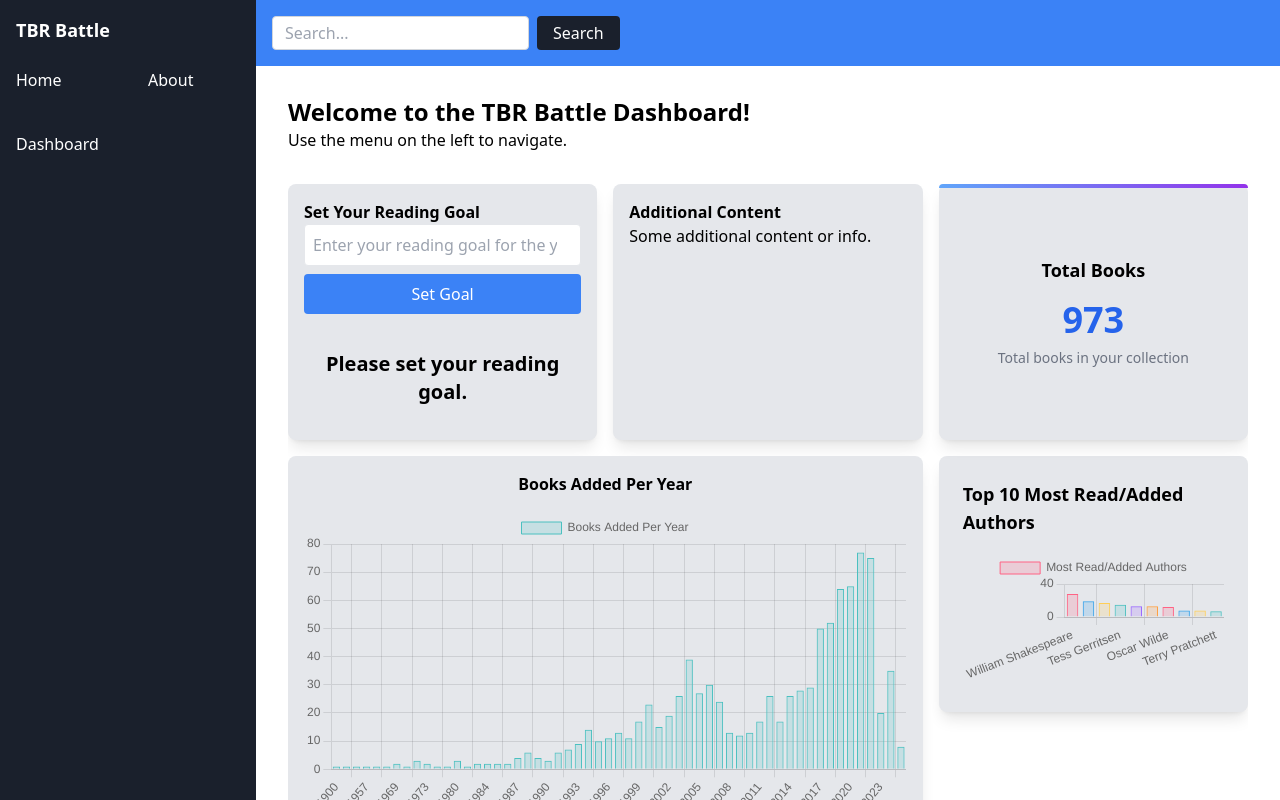
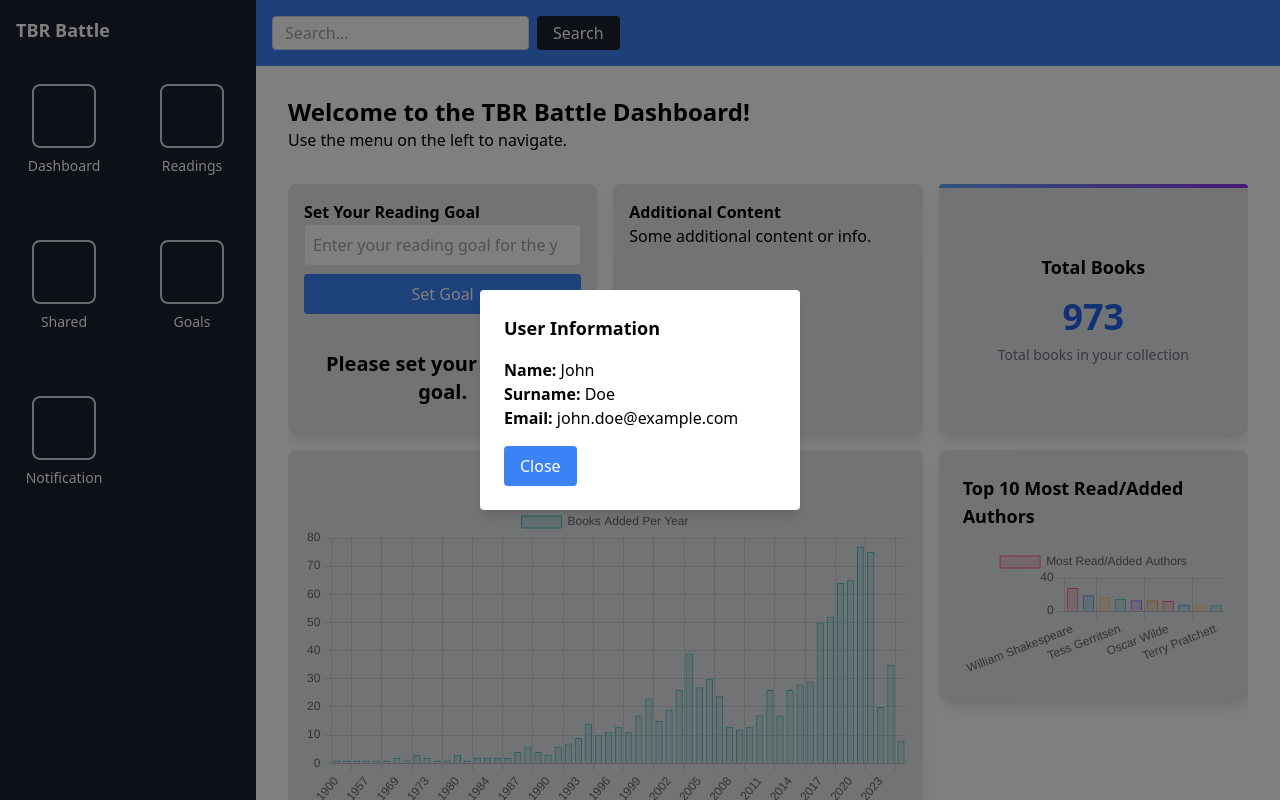
Before and after one commit to Valentina-Maraio/tbr_battle, a Next.js app: page / in a window 1280 px wide. Both pictures are taken after a click on the button 32 px from the left and 768 px from the top of the page. Built offline with nearby package versions, Linux system fonts and the light colour scheme.

Commit message:
style and page organization

```diff
--- /dev/null
+++ b/src/app/goals/page.tsx
@@ -0,0 +1,8 @@
+export default function GoalsPage() {
+    return (
+      <div>
+        <h1 className="text-2xl font-bold">Goals</h1>
+        <p>Who's reading more books than you?</p>
+      </div>
+    );
+  }
--- a/src/app/layout.tsx
+++ b/src/app/layout.tsx
@@ -4,8 +4,37 @@ import './globals.css';
 import Link from 'next/link';
 import { useState } from 'react';
 
+const Modal = ({ isOpen, onClose, user }: { isOpen: boolean; onClose: () => void; user: { name: string; surname: string; email: string } }) => {
+  if (!isOpen) return null;
+
+  return (
+    <div className="fixed inset-0 bg-black bg-opacity-50 flex justify-center items-center z-50">
+      <div className="bg-white p-6 rounded shadow-lg w-80">
+        <h2 className="text-lg font-bold mb-4">User Information</h2>
+        <p><strong>Name:</strong> {user.name}</p>
+        <p><strong>Surname:</strong> {user.surname}</p>
+        <p><strong>Email:</strong> {user.email}</p>
+        <button
+          className="mt-4 bg-blue-500 text-white px-4 py-2 rounded hover:bg-blue-600"
+          onClick={onClose}
+        >
+          Close
+        </button>
+      </div>
+    </div>
+  );
+};
+
 export default function RootLayout({ children }: { children: React.ReactNode }) {
   const [isSidebarOpen, setIsSidebarOpen] = useState(false);
+  const [isModalOpen, setIsModalOpen] = useState(false);
+
+  // Mock user data
+  const user = {
+    name: 'John',
+    surname: 'Doe',
+    email: 'john.doe@example.com',
+  };
 
   // Toggle sidebar visibility
   const toggleSidebar = () => setIsSidebarOpen(!isSidebarOpen);
@@ -19,33 +48,76 @@ export default function RootLayout({ children }: { children: React.ReactNode })
         <div className="flex min-h-screen">
           {/* Sidebar */}
           <nav
-            className={`fixed lg:relative top-0 left-0 bottom-0 bg-gray-800 text-white z-20 transform lg:translate-x-0 ${
-              isSidebarOpen ? 'translate-x-0' : '-translate-x-full'
-            } transition-transform duration-300 w-64 p-4 flex flex-col justify-between max-h-screen overflow-y-auto`}
+            className={`fixed lg:relative top-0 left-0 bottom-0 bg-gray-800 text-white z-20 transform lg:translate-x-0 ${isSidebarOpen ? 'translate-x-0' : '-translate-x-full'
+              } transition-transform duration-300 w-64 p-4 flex flex-col justify-between max-h-screen overflow-y-auto`}
           >
             {/* Top Section */}
             <div>
               <h2 className="text-lg font-bold mb-6">TBR Battle</h2>
-              <div className="grid grid-cols-2 gap-10 mb-6">
-                <Link href="/" className="hover:underline" onClick={closeSidebar}>
-                  Home
+              <div className="grid grid-cols-2 gap-8 mb-6">
+                <Link
+                  href="/"
+                  className="flex flex-col items-center justify-center text-center p-4 space-y-2 hover:underline"
+                  onClick={closeSidebar}
+                >
+                  <div className="w-16 h-16 flex items-center justify-center border-2 border-gray-300 rounded-lg">
+                    <i className="fa-solid fa-chart-line"></i>
+                  </div>
+                  <span className="text-sm text-white-700">Dashboard</span>
                 </Link>
-                <Link href="/about" className="hover:underline" onClick={closeSidebar}>
-                  About
+                <Link
+                  href="/readings"
+                  className="flex flex-col items-center justify-center text-center p-4 space-y-2 hover:underline"
+                  onClick={closeSidebar}
+                >
+                  <div className="w-16 h-16 flex items-center justify-center border-2 border-gray-300 rounded-lg">
+                    <i className="fa-solid fa-glasses"></i>
+                  </div>
+                  <span className="text-sm text-white-700">Readings</span>
                 </Link>
-                <Link href="/dashboard" className="hover:underline" onClick={closeSidebar}>
-                  Dashboard
+                <Link
+                  href="/shared_books"
+                  className="flex flex-col items-center justify-center text-center p-4 space-y-2 hover:underline"
+                  onClick={closeSidebar}
+                >
+                  <div className="w-16 h-16 flex items-center justify-center border-2 border-gray-300 rounded-lg">
+                    <i className="fa-solid fa-people-group"></i>
+                  </div>
+                  <span className="text-sm text-white-700">Shared</span>
+                </Link>
+                <Link href="/goals"
+                  className="flex flex-col items-center justify-center text-center p-4 space-y-2 hover:underline"
+                  onClick={closeSidebar}>
+                  <div className="w-16 h-16 flex items-center justify-center border-2 border-gray-300 rounded-lg">
+                    <i className="fa-solid fa-trophy"></i>
+                  </div>
+                  <span className="text-sm text-white-700">Goals</span>
+                </Link>
+                <Link
+                  href="/dashboard"
+                  className="flex flex-col items-center justify-center text-center p-4 space-y-2 hover:underline"
+                  onClick={closeSidebar}
+                >
+                  <div className="w-16 h-16 flex items-center justify-center border-2 border-gray-300 rounded-lg">
+                    <i className="fas fa-bell text-xl"></i>
+                  </div>
+                  <span className="text-sm text-white-700">Notification</span>
                 </Link>
               </div>
             </div>
 
             {/* Bottom Section */}
             <div className="mt-4 flex space-x-4">
-              <button className="text-white p-4 rounded-full">
+              <button
+                className="text-white p-4 rounded-full"
+                onClick={() => setIsModalOpen(true)}>
                 <i className="fa-solid fa-gear"></i>
               </button>
               <button className="text-white p-4 rounded-full">
-                <i className="fa-solid fa-palette"></i>
+                <i className="fas fa-bell"></i>
+              </button>
+              <button className="text-white p-4 rounded-full">
+                <i className="fas fa-user"></i>
               </button>
             </div>
           </nav>
@@ -71,14 +143,6 @@ export default function RootLayout({ children }: { children: React.ReactNode })
                   Search
                 </button>
               </div>
-              <div className="flex space-x-4">
-                <button className="text-white hover:text-gray-200">
-                  <i className="fas fa-bell"></i>
-                </button>
-                <button className="text-white hover:text-gray-200">
-                  <i className="fas fa-user"></i>
-                </button>
-              </div>
             </div>
 
             {/* Content Area */}
@@ -93,6 +157,9 @@ export default function RootLayout({ children }: { children: React.ReactNode })
             </main>
           </div>
         </div>
+
+        {/* Modal */}
+        <Modal isOpen={isModalOpen} onClose={() => setIsModalOpen(false)} user={user} />
       </body>
     </html>
   );
--- a/src/app/page.tsx
+++ b/src/app/page.tsx
@@ -180,7 +180,7 @@ export default function Home() {
         </div>
 
         {/* Total Books */}
-        <div className="bg-gray-200 p-6 rounded-lg shadow-lg flex flex-col items-center justify-center relative h-64">
+        <div className="bg-gray-200 p-6 rounded-lg shadow-lg flex flex-col items-center justify-center relative">
           <div className="absolute top-0 left-0 right-0 h-1 bg-gradient-to-r from-blue-400 to-purple-600 rounded-t-lg"></div>
           <h2 className="font-semibold text-lg mb-4">Total Books</h2>
           <p className="text-4xl font-extrabold text-blue-600">{books.length}</p>
@@ -188,7 +188,7 @@ export default function Home() {
         </div>
 
         {/* Chart occupying two cells */}
-        <div className="col-span-1 md:col-span-2 row-span-2 bg-gray-200 p-4 rounded-lg shadow-lg">
+        <div className="col-span-1 md:col-span-2 row-span-2 bg-gray-200 p-4   rounded-lg shadow-lg">
           {chartData && (
             <>
               <h2 className="font-semibold text-center mb-4">Books Added Per Year</h2>
--- /dev/null
+++ b/src/app/readings/page.tsx
@@ -0,0 +1,8 @@
+export default function ReadingsPage() {
+    return (
+      <div>
+        <h1 className="text-2xl font-bold">Readings</h1>
+        <p>What you and your friends are currently reading and commenting on it</p>
+      </div>
+    );
+  }
--- /dev/null
+++ b/src/app/shared_books/page.tsx
@@ -0,0 +1,8 @@
+export default function SharedPage() {
+    return (
+      <div>
+        <h1 className="text-2xl font-bold">Shared books</h1>
+        <p>This is the list fo books you shared with your friends</p>
+      </div>
+    );
+  }
```
